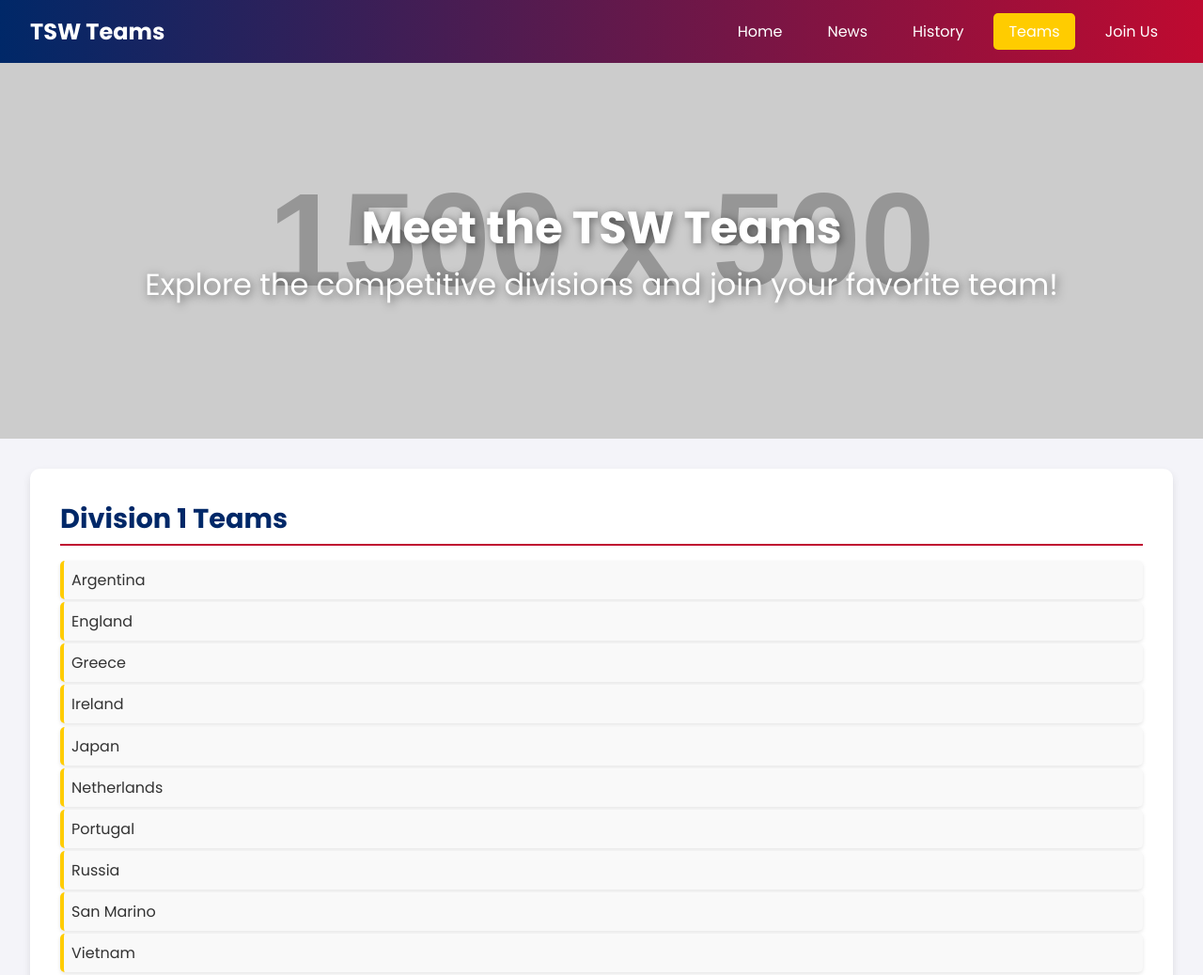
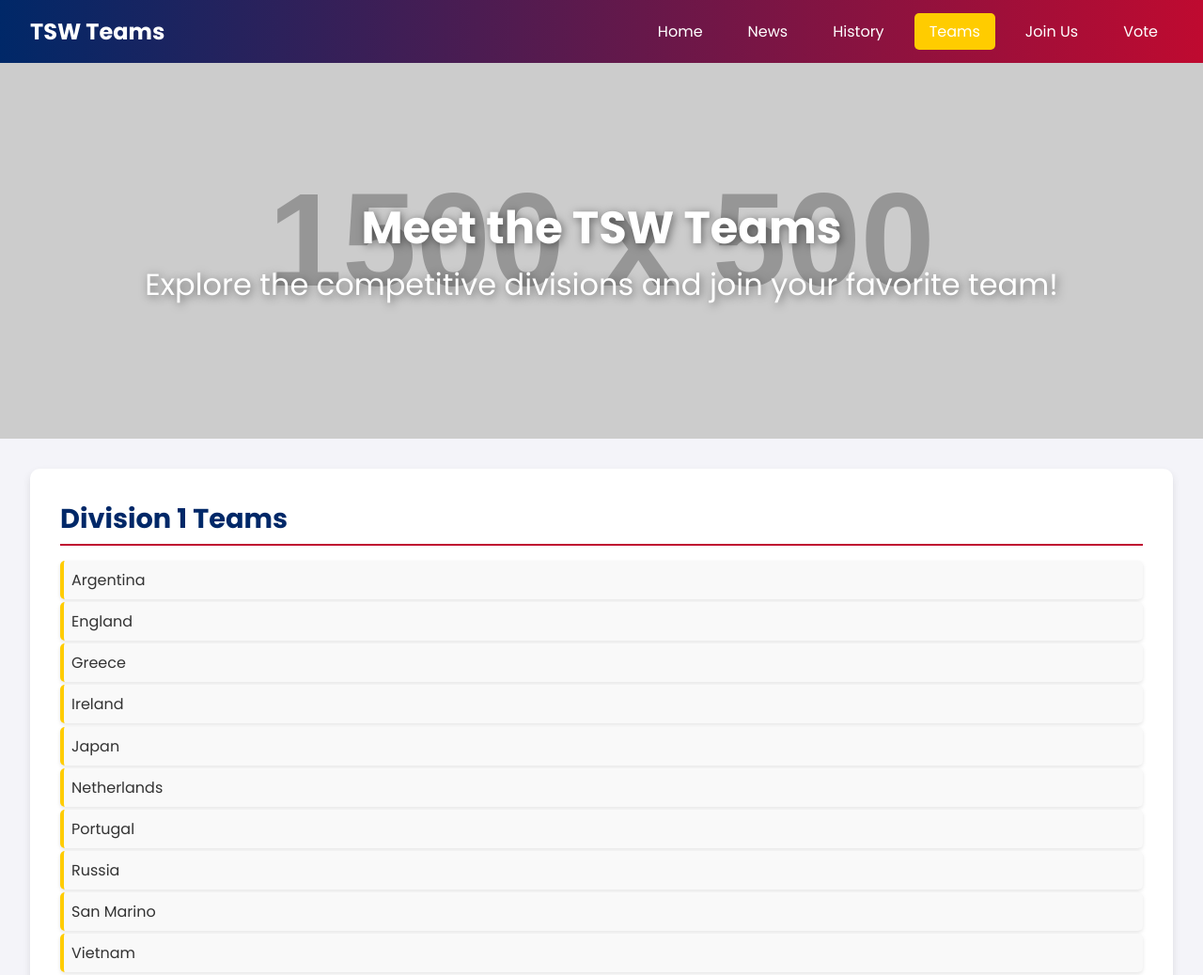
Before and after one commit to Artgash/TSW, a plain HTML site: page TSW/teams.html in a window 1280 px wide. Shown: the top 1038 px of the page at 94% size. Drawn offline with Linux system fonts and the light colour scheme; placeholder pictures from the web are drawn by us.

Commit message:
Update teams.html

```diff
--- a/TSW/teams.html
+++ b/TSW/teams.html
@@ -18,6 +18,7 @@
                 <li><a href="history.html">History</a></li>
                 <li><a href="teams.html" class="active">Teams</a></li>
                 <li><a href="join.html">Join Us</a></li>
+                <li><a href="vote.html">Vote</a></li>
             </ul>
         </nav>
     </header>
```
